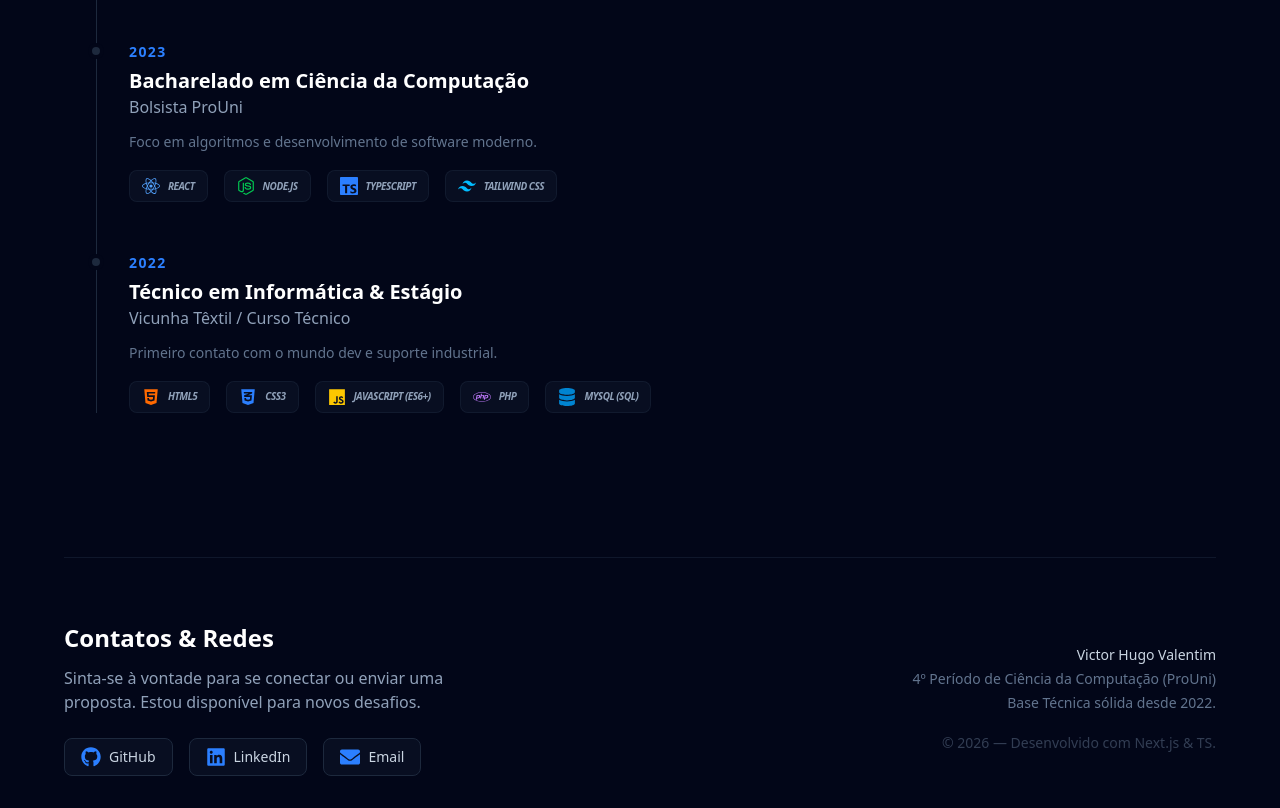
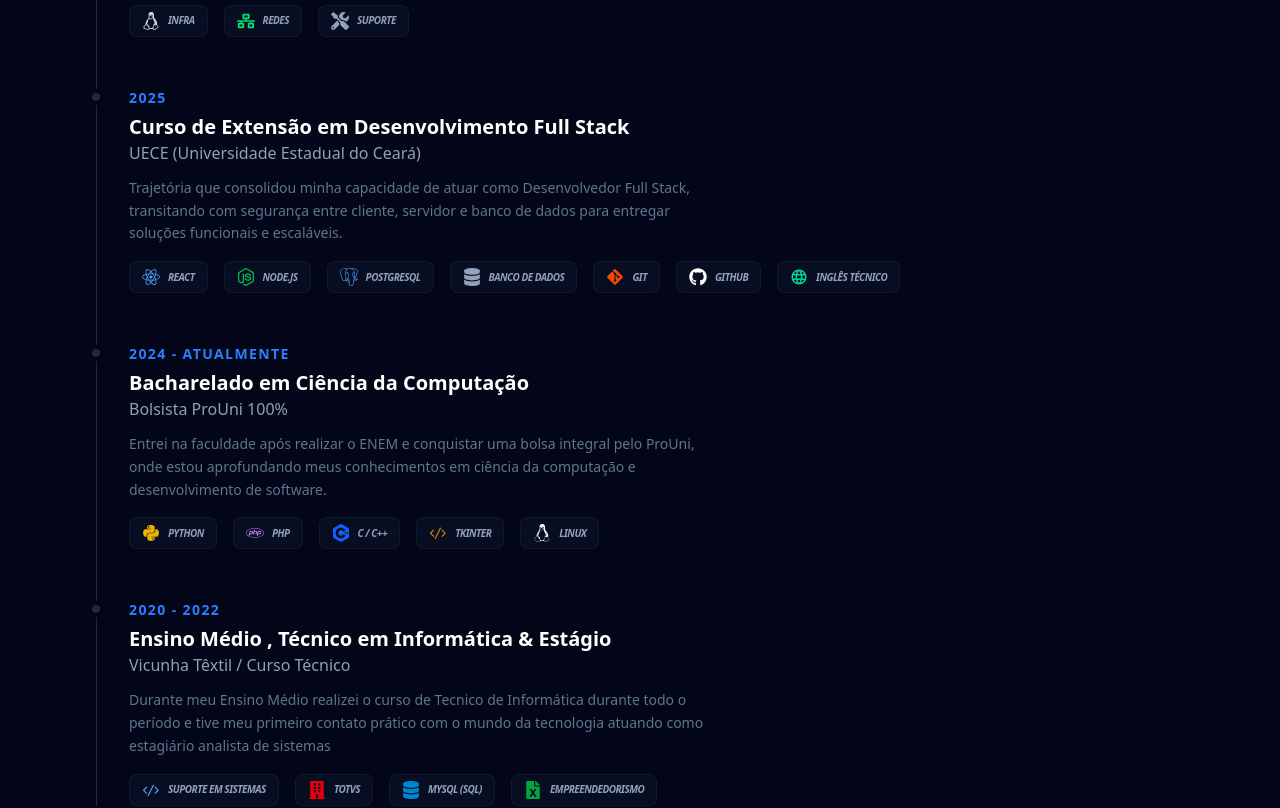
Before and after one commit to victorvalentim08/PortifolioDEV, a Next.js app in the folder portifoliodev/: page / in a window 1280 px wide. Shown: the part 2900-3708 px from the top of the page. Built offline with nearby package versions, Linux system fonts and the light colour scheme.

Commit message:
Projeto Finalizado

```diff
--- a/portifoliodev/src/components/Footer.tsx
+++ b/portifoliodev/src/components/Footer.tsx
@@ -44,10 +44,10 @@
         </div>
         <div className="text-slate-500 text-sm md:text-right space-y-1">
           <p className="text-slate-300 font-medium">Victor Hugo Valentim</p>
-          <p>4º Período de Ciência da Computação (ProUni)</p>
-          <p>Base Técnica sólida desde 2022.</p>
+          <p>Estudande de Ciência da Computação</p>
+          <p>Técnico em Informática desde 2022.</p>
           <p className="pt-4 opacity-50">
-            &copy; {new Date().getFullYear()} — Desenvolvido com Next.js & TS.
+            &copy; {new Date().getFullYear()} — Desenvolvido por Victor Valentim.
           </p>
         </div>
 
--- a/portifoliodev/src/components/Timeline.tsx
+++ b/portifoliodev/src/components/Timeline.tsx
@@ -1,33 +1,50 @@
 "use client";
 import { motion } from "framer-motion";
-import { FaReact, FaJs, FaHtml5, FaCss3Alt, FaNodeJs, FaPhp, FaDatabase } from 'react-icons/fa';
-import { SiTailwindcss, SiTypescript } from 'react-icons/si';
+import {
+  FaReact, FaJs, FaHtml5, FaCss3Alt, FaNodeJs, FaPhp, FaDatabase,
+  FaGitAlt, FaGithub, FaPython, FaLinux, FaNetworkWired, FaTools,
+  FaFileExcel, FaBuilding
+} from 'react-icons/fa';
+import {
+  SiTailwindcss, SiTypescript, SiPostgresql, SiCplusplus,
+  SiPostman
+} from 'react-icons/si';
+import { VscTerminalLinux, VscCode } from 'react-icons/vsc';
+import { MdLanguage } from 'react-icons/md';
 
 const experiences = [
   {
     year: "2025",
-    title: "Suporte Técnico (Estágio)",
+    title: "Suporte Técnico N1",
     company: "Conet Telecom",
-    description: "Atendimento e resolução de problemas técnicos em infraestrutura de rede.",
+    description: "Atendimento e resolução de problemas técnicos na conexão da rede em Vlans , realizando SOPS , manutenções preventivas e corretivas e provisionamento de equipamentos.",
     techs: ["Infra", "Redes", "Suporte"]
   },
   {
-    year: "2023",
-    title: "Bacharelado em Ciência da Computação",
-    company: "Bolsista ProUni",
-    description: "Foco em algoritmos e desenvolvimento de software moderno.",
-    techs: ["React", "Node.js", "TypeScript", "Tailwind CSS"]
+    year: "2025",
+    title: "Curso de Extensão em Desenvolvimento Full Stack",
+    company: "UECE (Universidade Estadual do Ceará)",
+    description: "Trajetória que consolidou minha capacidade de atuar como Desenvolvedor Full Stack, transitando com segurança entre cliente, servidor e banco de dados para entregar soluções funcionais e escaláveis.",
+    techs: ["React", "Node.js", "PostgreSQL", "Banco de Dados", "Git", "GitHub", "Inglês Técnico"]
   },
   {
-    year: "2022",
-    title: "Técnico em Informática & Estágio",
+    year: "2024 - Atualmente",
+    title: "Bacharelado em Ciência da Computação",
+    company: "Bolsista ProUni 100%",
+    description: "Entrei na faculdade após realizar o ENEM e conquistar uma bolsa integral pelo ProUni, onde estou aprofundando meus conhecimentos em ciência da computação e desenvolvimento de software.",
+    techs: ["Python", "PHP", "C / C++", "TKinter", "Linux"]
+  },
+  {
+    year: "2020 - 2022",
+    title: "Ensino Médio , Técnico em Informática & Estágio",
     company: "Vicunha Têxtil / Curso Técnico",
-    description: "Primeiro contato com o mundo dev e suporte industrial.",
-    techs: ["HTML5", "CSS3", "JavaScript (ES6+)", "PHP", "MySQL (SQL)"]
+    description: "Durante meu Ensino Médio realizei o curso de Tecnico de Informática durante todo o período e tive meu primeiro contato prático com o mundo da tecnologia atuando como estagiário analista de sistemas",
+    techs: ["Suporte em Sistemas", "TOTVS", "MySQL (SQL)", "Empreendedorismo"]
   }
 ];
 
 const iconMap: Record<string, React.ReactNode> = {
+  // --- Tecnologias Principais ---
   "React": <FaReact className="text-blue-400" />,
   "JavaScript (ES6+)": <FaJs className="text-yellow-400" />,
   "HTML5": <FaHtml5 className="text-orange-500" />,
@@ -35,8 +52,28 @@
   "Tailwind CSS": <SiTailwindcss className="text-sky-400" />,
   "Node.js": <FaNodeJs className="text-green-500" />,
   "PHP": <FaPhp className="text-purple-400" />,
+  "TypeScript": <SiTypescript className="text-blue-500" />,
+  "Python": <FaPython className="text-yellow-500" />,
+  "C / C++": <SiCplusplus className="text-blue-600" />,
+
+  // --- Banco de Dados & Infra ---
+  "PostgreSQL": <SiPostgresql className="text-blue-400" />,
   "MySQL (SQL)": <FaDatabase className="text-sky-600" />,
-  "TypeScript": <SiTypescript className="text-blue-500" />,
+  "Banco de Dados": <FaDatabase className="text-slate-400" />,
+  "Linux": <FaLinux className="text-white" />,
+  "Redes": <FaNetworkWired className="text-green-400" />,
+  "Infra": <VscTerminalLinux className="text-slate-300" />,
+  "Vlans": <FaNetworkWired className="text-blue-300" />,
+
+  // --- Ferramentas & Soft Skills (Ajustados) ---
+  "Git": <FaGitAlt className="text-orange-600" />,
+  "GitHub": <FaGithub className="text-white" />,
+  "Inglês Técnico": <MdLanguage className="text-emerald-400" />,
+  "Suporte": <FaTools className="text-slate-400" />,
+  "Suporte em Sistemas": <VscCode className="text-blue-400" />,
+  "TOTVS": <FaBuilding className="text-red-600" />,
+  "TKinter": <VscCode className="text-yellow-600" />,
+  "Empreendedorismo": <FaFileExcel className="text-green-600" />,
 };
 
 export default function Timeline() {
```
